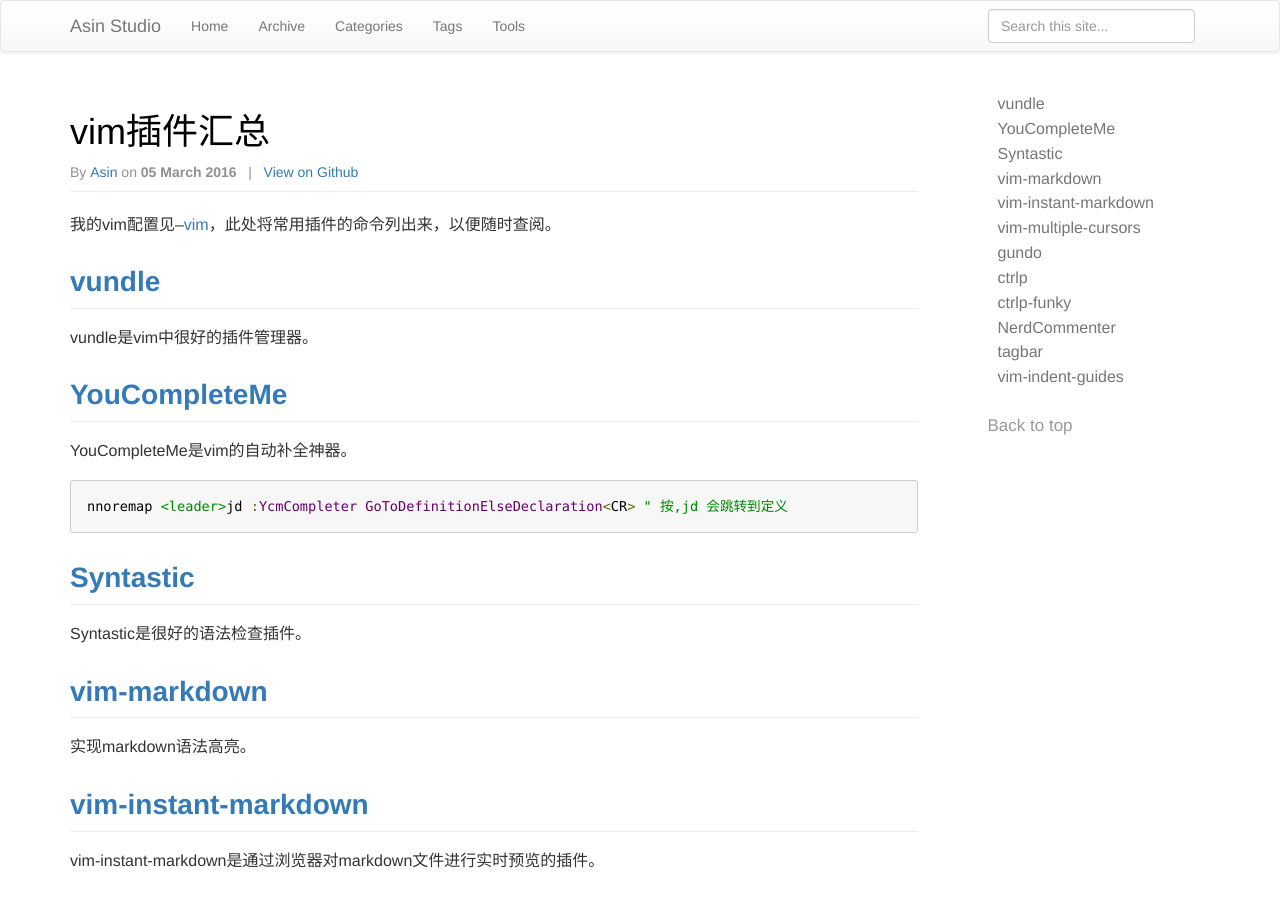
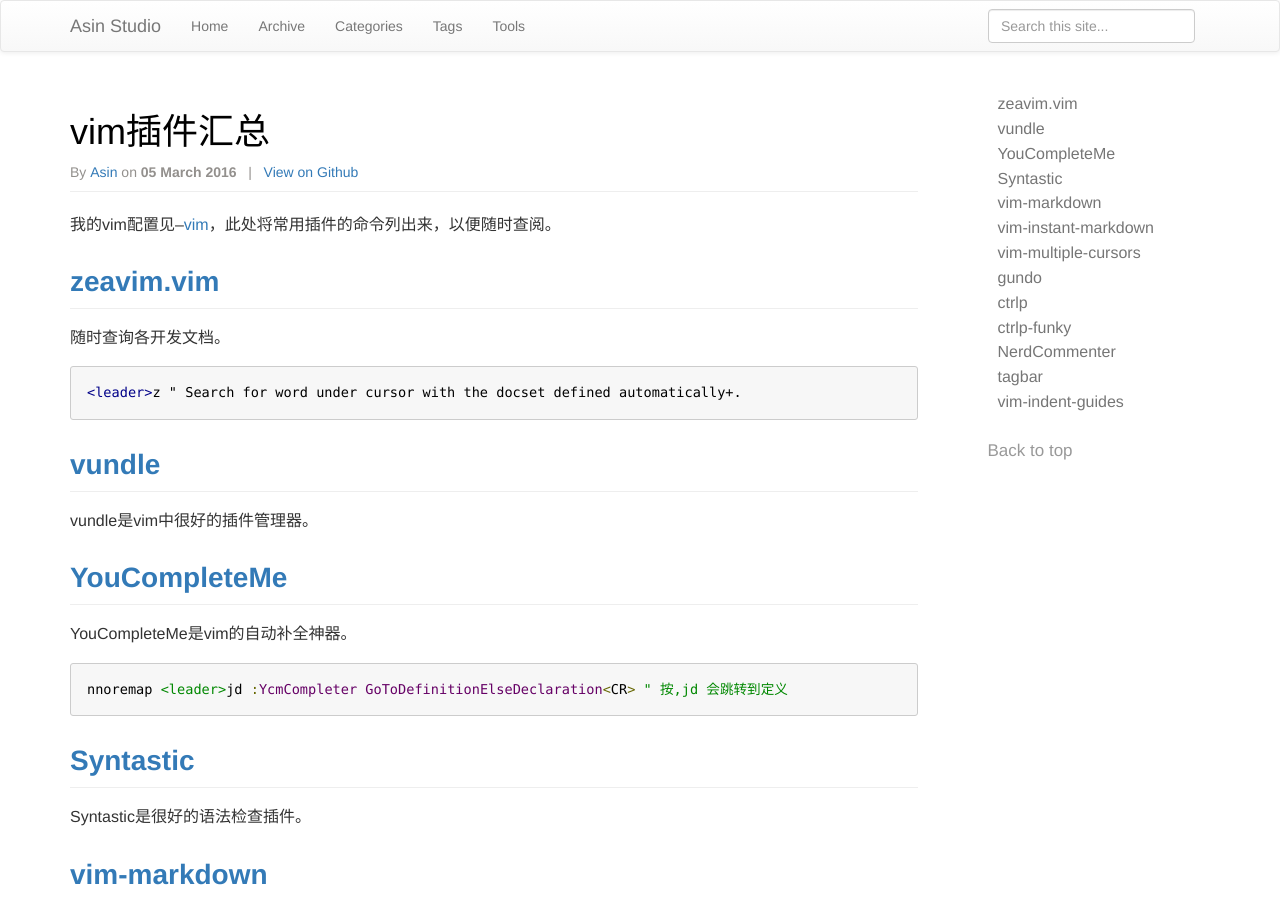
Before and after one commit to asin929/asin929.github.io, a Jekyll site: the page built from _posts/Vim/2016-3-5-vim插件汇总.md, in a window 1280 px wide and 900 px high. Built offline with Jekyll 4.4.1, drawn with Linux system fonts in a browser that asks for light colours; comment, search, counter and statistics services are not loaded.

Commit message:
Update 2016-3-5-vim插件汇总.md

```diff
--- a/_posts/Vim/2016-3-5-vim插件汇总.md
+++ b/_posts/Vim/2016-3-5-vim插件汇总.md
@@ -14,6 +14,10 @@ tags : [template, myblog]
 
 我的vim配置见--[vim](https://github.com/asin929/vim)，此处将常用插件的命令列出来，以便随时查阅。
 
+## [zeavim.vim](https://github.com/KabbAmine/zeavim.vim)
+随时查询各开发文档。
+
+    <leader>z " Search for word under cursor with the docset defined automatically+.
 
 ## [vundle](https://github.com/VundleVim/Vundle.vim)
 vundle是vim中很好的插件管理器。
```
